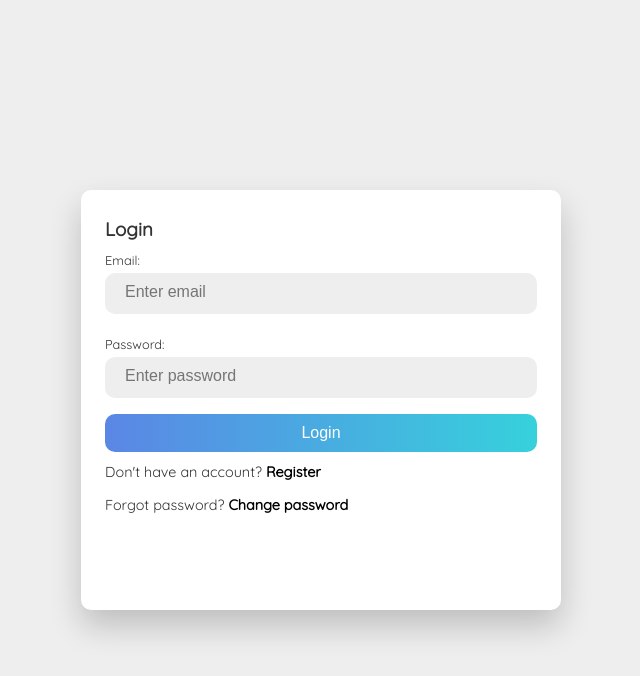
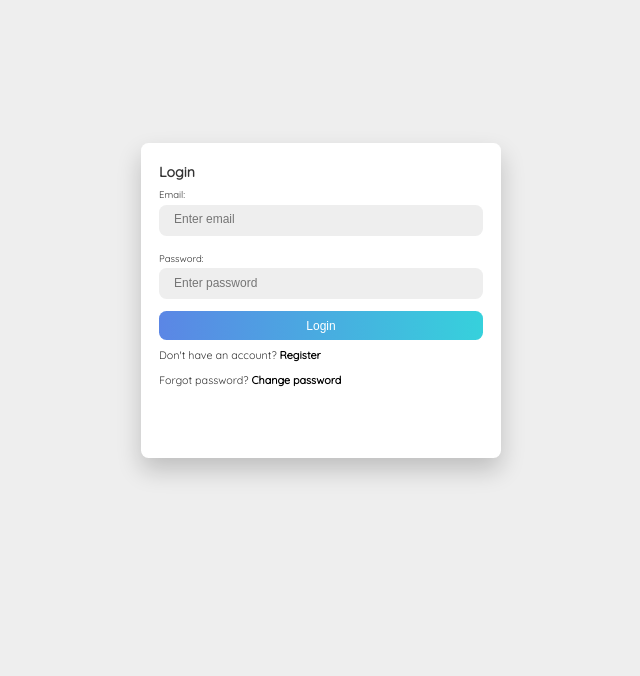
Before and after one commit to julia-kocik/mern_rev, a React (Create React App) app in the folder client/: page /login in a window 1280 px wide. Shown: the top 676 px of the page, without its empty margins (319-959 px from the left). Built offline with nearby package versions, Linux system fonts and the light colour scheme.

Commit message:
Adjust zoom

```diff
--- a/client/src/index.css
+++ b/client/src/index.css
@@ -12,6 +12,7 @@ body {
   background: #eee;
   color: #333;
   font-family: 'Quicksand', sans-serif;
+  zoom: 75%;
 }
 
 .form-group,
```
